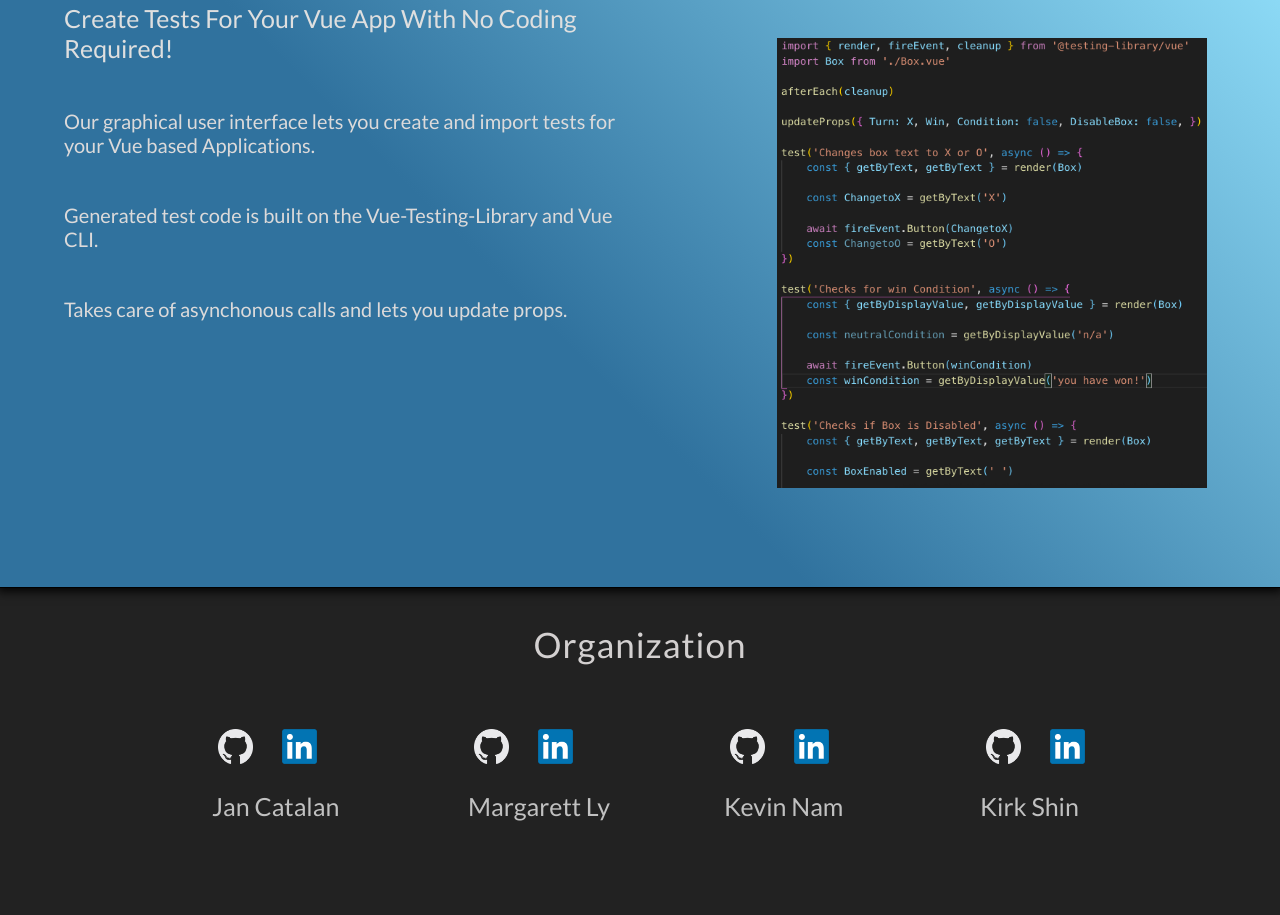
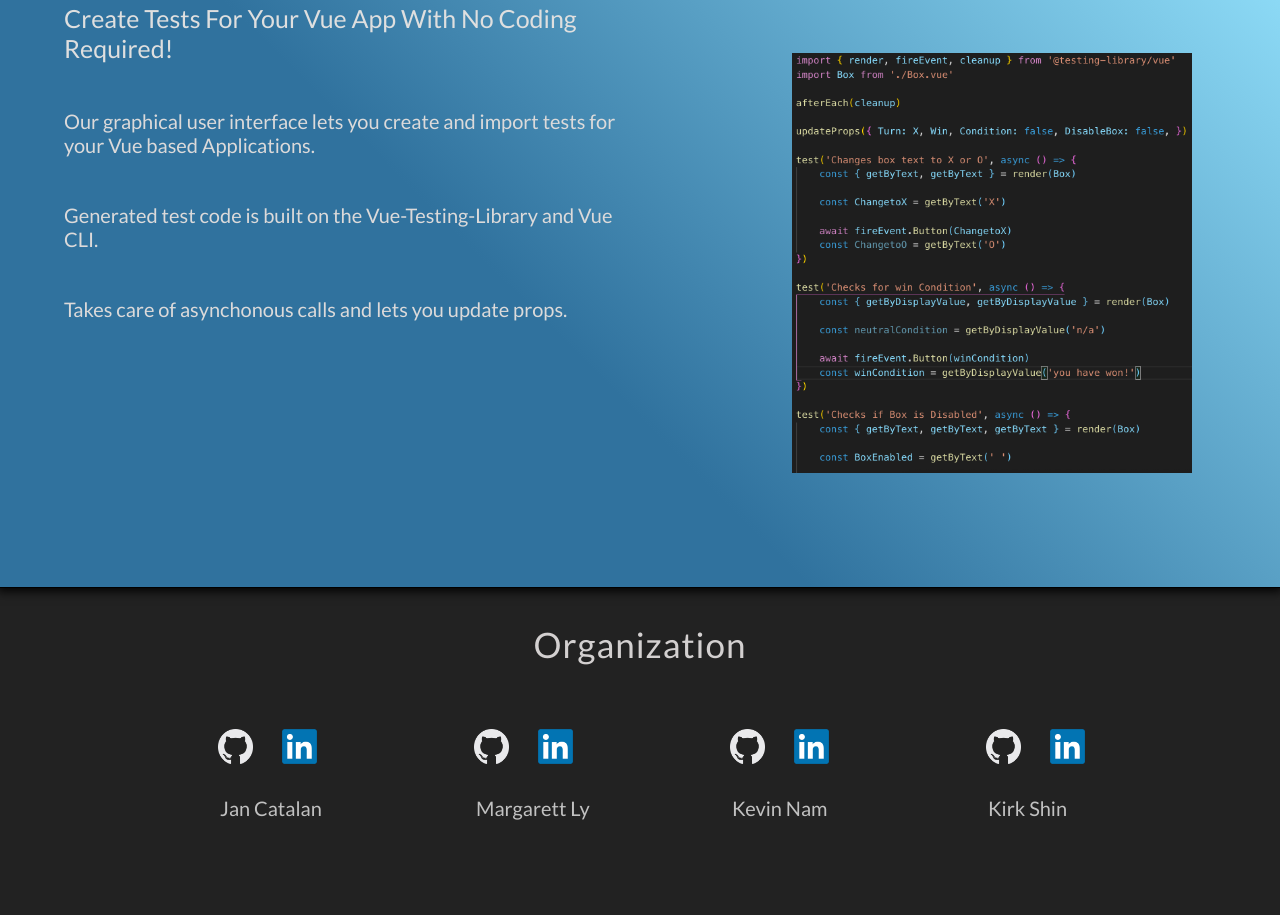
Before and after one commit to PeppermintCO/peppermint-website, a React app: page / in a window 1280 px wide. Shown: the part 1109-2024 px from the top of the page. Built offline with nearby package versions, Linux system fonts and the light colour scheme.

Commit message:
removed unnecessary comment code and cleaner design

```diff
--- a/client/css/app.scss
+++ b/client/css/app.scss
@@ -1,6 +1,4 @@
 $bgcolor: #222222;
-// $textcolor: darkblue;
-// $fontsize: 18px;
 $schema1: rgb(58, 143, 196);
 /* Use the variables */
 body {
@@ -14,14 +12,11 @@ body {
     width: 100%;
 
     .app{
-    //   margin-top: 3%;
     width: 100%;
     height: 100%;
       display: flex;
       flex-direction: column;
-      align-items: flex-start;
       .FirstPanel {
-        // margin-top: 5%;
         height: 25em;
         width: 100%;
         box-shadow: 0 0 10px 3px rgb(0, 0, 0);
@@ -34,51 +29,33 @@ body {
         flex-wrap: wrap;
         .titleAndLogo {
             display: flex;
-            // justify-content: center;
-            // align-items: center;
             height: 20%;
             width: 50%;
-            // position: absolute;
             text-align: center;
             color: rgb(230, 230, 230);
-            margin-left: 150px;
-            // margin-bottom: 3%;
-            // flex-basis: 100%;
-            // flex-flow: row wrap;
+            margin-left: 200px;
             .titleName {
                 font-size: 65px;
                 letter-spacing: 3px;
                 font-family: "Ubuntu", sans-serif;
                 font-weight: 500px;
-                // display: flex;
             }
             .logo {
                 height: 85%;
-                // width: 30%;
-                // object-fit: cover;
-                // margin-right: 350px;
-                // margin-bottom: 130px;
                 .imageLogo {
-                    // filter: sepia(100%) hue-rotate(190deg) saturate(10%);
                     filter: brightness(0) invert(0.9);
                     height: 100%;
                     margin-left:20px;
-                    // margin-right: 100px;
                 }
             }
         }
         .titleDes {
             height: 3em;
             width: 30%;
-            margin-right: 160px;
-            margin-top: -15px;
-            // margin-left: 150px;
-            // margin-bottom: 20px;
           .textForTitle {
                 color: rgb(230, 230, 230);
                 font-size: 30px;
                 font-family: 'Lato', sans-serif;
-                // margin-bottom: 300px;
             }
         }
         .firstPanelButtons {
@@ -88,12 +65,10 @@ body {
             margin-top: 7%;
 
         .Download {
-            // position: relative;
             height: 40px;
             width: 45%;
             background: transparent;
             border: 1px solid rgb(233, 232, 232);
-            //  box-shadow: 0 0 10px 3px rgb(0, 0, 0);
             font-size: 20px;
             color: rgb(223, 219, 219);
             outline: none;
@@ -131,36 +106,29 @@ body {
     .secondPanel{
         height: 30%;
         width: 100%;
-        // border-bottom: 1px solid black;
         display: flex;
         .firstHalf {
             height: 100%;
             width: 50%;
-            // padding: 5%;
             display: flex;
             flex-direction: column;
             justify-content: space-around;
             .features {
                 margin-left: 20%;
-                // margin-bottom: 10%;
                 color: rgb(220, 218, 218);
                 .feature {
                 font-size: 25px;
                 letter-spacing: 1px;
                 font-family: 'Lato', sans-serif;
-                // text-decoration: underline;
                 }
                 .featureDescription {
                     font-size: 20px;
                     color:rgb(169, 167, 167);
                     width: 70%;
                     font-family: 'Lato', sans-serif;
-                    // width:
                 }
             }
 
-            // align-items: center;
-            // background: yellow
         }
         .secondHalf {
             height: 100%;
@@ -168,11 +136,9 @@ body {
             display:flex;
             align-items: center;
             justify-content: center;
-            // background: white;
             .gif {
-                height: 60%;
+                height: 65%;
                 width: 530px;
-                // margin-right: 100px;
             }
         }
     }
@@ -180,10 +146,8 @@ body {
         height: 30%;
         width: 100%;
         border-bottom: 1px solid black;
-        // background: linear-gradient(45deg, rgba(48,114,158,1) 42%, rgba(145,223,250,1) 100%);
         background: rgb(50, 117, 159);
         box-shadow: 0 0 10px 3px rgb(0, 0, 0);
-        // background: linear-gradient(180deg, rgba(21,80,113,1) 0%, rgba(4,168,176,1) 100%);
          background: linear-gradient(45deg, rgba(48,114,158,1) 42%, rgba(145,223,250,1) 100%);
 
         display: flex;
@@ -192,25 +156,18 @@ body {
             width: 50%;
             padding: 5%;
             color: rgb(220, 220, 220);
-            // border-right: 1px solid black;
             font-family: 'Lato';
             .desTitle {
-                // margin-top: 5%;
                 color: rgb(223, 223, 223);
                 font-size: 25px;
                 font-weight: 100;
-                // letter-spacing: 1px;
             }
             .pDes {
-                // text-indent: 70px;
                 margin-top: 8%;
                 color: rgb(220, 218, 218);
                 font-size: 20px;
             }
         }
-        // .thirdTitle {
-        //     font-size: 30px;
-        // }
         .secondHalfOf3rd{
             height: 100%;
             width: 50%;
@@ -219,8 +176,8 @@ body {
             align-items: center;
             .codeSnap{
 
-                height: 450px;
-                width: 430px;
+                height: 420px;
+                width: 400px;
             }
         }
     }
@@ -230,7 +187,6 @@ body {
         display: flex;
         flex-direction: column;
         align-items: center;
-        // flex-grow: 1;
         .TitleForFourth {
             margin-top: 1em;
             color: rgb(211, 208, 208);
@@ -267,12 +223,12 @@ body {
                 width: 25%;
             }
             .memberName {
-                font-size: 25px;
-                // letter-spacing: 1px;
+                font-size: 20px;
                 color: rgb(193, 193, 193);
                 font-family: 'Lato', sans-serif;
                 font-weight: 100;
-                margin-left: 20px;
+                margin-left: 28px;
+                margin-top: 30px;
             }
             .github {
                 filter: invert(100%) !important;
@@ -286,7 +242,6 @@ body {
 @media only screen and (max-width: 1413px) {
    .app {
        width: 1413px;
-    //    background: blue;
    }
 }
 @media only screen and (max-width: 800px) {
@@ -300,4 +255,3 @@ body {
       }
     }
 }
-// 730px 626px
```
